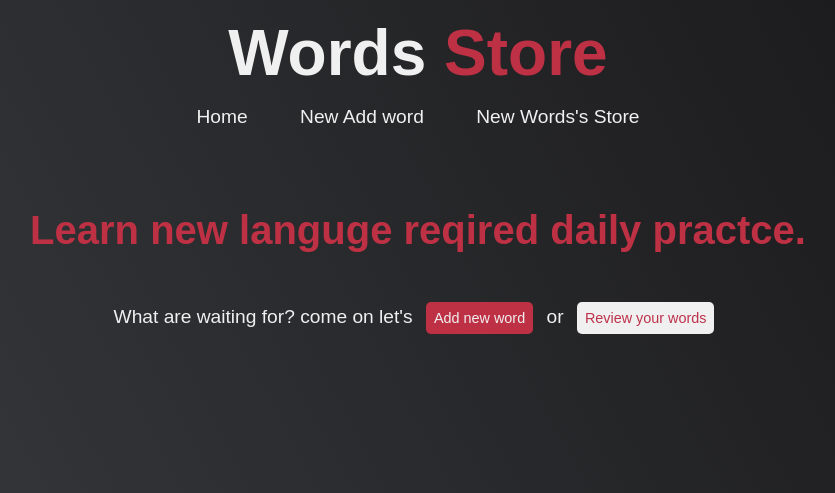
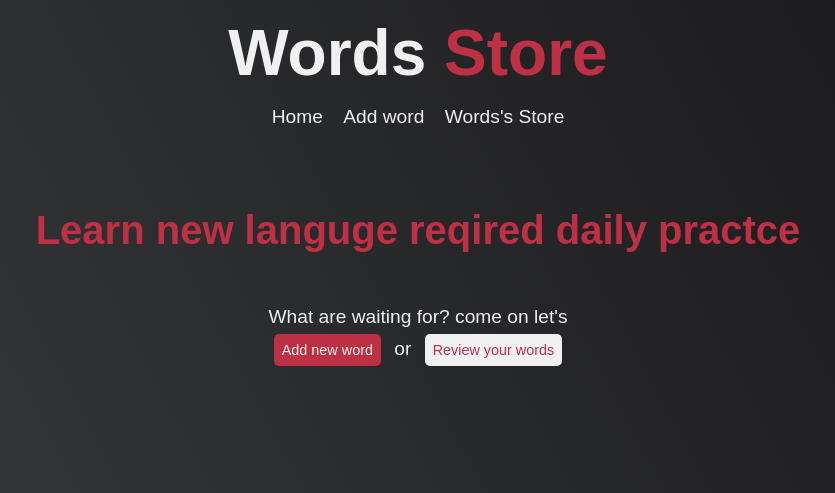
Before and after one commit to BenAwad95/english-words-dictionary, a Django app: page / in a window 1280 px wide. Shown: the top 493 px of the page, without its empty margins (222-1057 px from the left). Run offline with Django 3.2, Linux system fonts and the light colour scheme; some libraries are stand-ins or nearby versions.

Commit message:
templates update

```diff
--- a/templates/base.html
+++ b/templates/base.html
@@ -5,6 +5,7 @@
   <meta name="viewport" content="width=device-width, initial-scale=1.0">
   {% load static %}
   <link rel="stylesheet" href={% static 'pages/style.css' %}>
+  <link rel="stylesheet" href={% static 'pages/respon.css' %}>
   <title>Words Store | {% block title %}{% endblock %}</title>
   <script src="https://kit.fontawesome.com/13a77b289c.js" crossorigin="anonymous"></script>
 </head>
--- a/templates/pages/home.html
+++ b/templates/pages/home.html
@@ -7,6 +7,6 @@
 
 {% block content %}
   {% comment %} <p>صباح الخير مهندس عبدالله,<br> حبيت اقولك ترا العمل المستمر والدوؤب لابد أن ياتي بثماره <br> فالله الله في الجد والاجتهاد</p> {% endcomment %}
-  <h2 id='greeting-heading'>Learn new languge reqired daily practce.</h2>
-  <p>What are waiting for? come on let's <a href="" class="btn btn-1">Add new word</a> or <a href="" class="btn btn-2">Review your words</a></p>
+  <h2 id='greeting-heading'>Learn new languge reqired daily practce</h2>
+  <p>What are waiting for? come on let's <br> <a href="{% url 'theNewStore:word_create' %}" class="btn btn-1">Add new word</a> or <a href="{% url 'theNewStore:word_list' %}" class="btn btn-2">Review your words</a></p>
 {% endblock content %}
--- a/templates/partials/navbar.html
+++ b/templates/partials/navbar.html
@@ -1,9 +1,9 @@
 <nav>
   <ul>
   {% comment %} <li><a class = "btn" href="{% url 'words:create_word' %}">Add Word</a></li> {% endcomment %}
-  <li><a class = "btn" href="/">Home</a></li>
-  {% comment %} <li><a class = "btn" href="{% url 'words:words_list' %}">Words's Store</a></li> {% endcomment %}
-  <li><a class = "btn" href="{% url 'theNewStore:word_create' %}">New Add word</a></li>
-  <li><a class = "btn" href="{% url 'theNewStore:word_list' %}">New Words's Store</a></li>
+  <li><a  href="/">Home</a></li>
+  {% comment %} <li><a  href="{% url 'words:words_list' %}">Words's Store</a></li> {% endcomment %}
+  <li><a  href="{% url 'theNewStore:word_create' %}">Add word</a></li>
+  <li><a  href="{% url 'theNewStore:word_list' %}">Words's Store</a></li>
   </ul>
 </nav>
```
